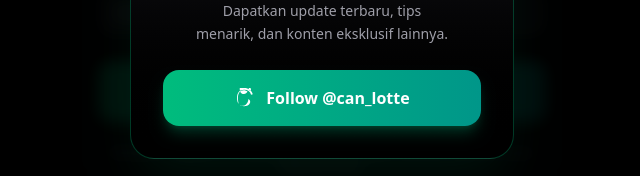
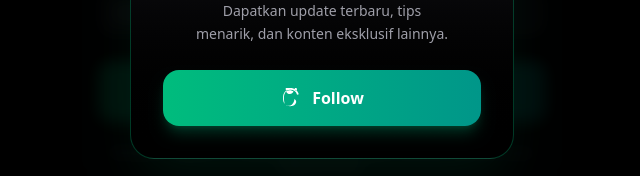
Before and after one commit to candraETH/threads, a Next.js app: page / in a window 1280 px wide. Shown: the part 413-589 px from the top of the page, without its empty margins (318-958 px from the left). Built offline with nearby package versions, Linux system fonts and the light colour scheme.

Commit message:
Update follow button text

```diff
--- a/src/components/FollowModal.tsx
+++ b/src/components/FollowModal.tsx
@@ -63,7 +63,7 @@ export default function FollowModal() {
               >
                 <path d="M12.186 24h-.007c-3.581-.024-6.334-1.205-8.184-3.509C2.35 18.44 1.5 15.586 1.472 12.01v-.017c.03-3.579.879-6.43 2.525-8.482C5.845 1.205 8.6.024 12.18 0h.014c2.746.02 5.043.725 6.826 2.098 1.677 1.29 2.858 3.13 3.509 5.467l-2.04.569c-1.104-3.96-3.898-5.984-8.304-6.015-2.91.022-5.11.936-6.54 2.717C4.307 6.504 3.616 8.914 3.589 12c.027 3.086.718 5.496 2.057 7.164 1.432 1.783 3.631 2.698 6.54 2.717 2.623-.02 4.358-.631 5.8-2.045 1.647-1.613 1.618-3.593 1.09-4.798-.34-.776-.963-1.394-1.813-1.79-.128 2.754-1.19 5.026-3.18 6.81-.95.847-2.082 1.275-3.365 1.275h-.01c-2.316 0-4.08-.825-5.187-2.427C5.29 17.195 4.72 14.89 4.69 12c.03-2.89.6-5.195 1.837-6.866C7.634 3.525 9.4 2.7 11.715 2.7h.01c1.862.015 3.375.618 4.533 1.816l-1.456 1.456c-.756.756-1.807 1.225-3.088 1.225h-.003c-1.459.01-2.658-.54-3.54-1.634-.826-1.022-1.282-2.437-1.315-4.13.033-1.68.489-3.095 1.315-4.117.882-1.094 2.081-1.644 3.54-1.634h.007c1.737.012 3.17.626 4.295 1.853 1.256 1.37 2.06 3.224 2.398 5.53l2.03-.563c-.402-2.786-1.44-5.038-3.23-6.74C17.337.94 15.046.022 12.186 0h-.007c-3.581.024-6.334 1.205-8.184 3.509C2.35 5.56 1.5 8.414 1.472 12v.017c.03 3.579.879 6.43 2.525 8.482C5.845 22.795 8.6 23.976 12.18 24h.007z" />
               </svg>
-              Follow @can_lotte
+              Follow
             </a>
           </div>
         </div>
```
